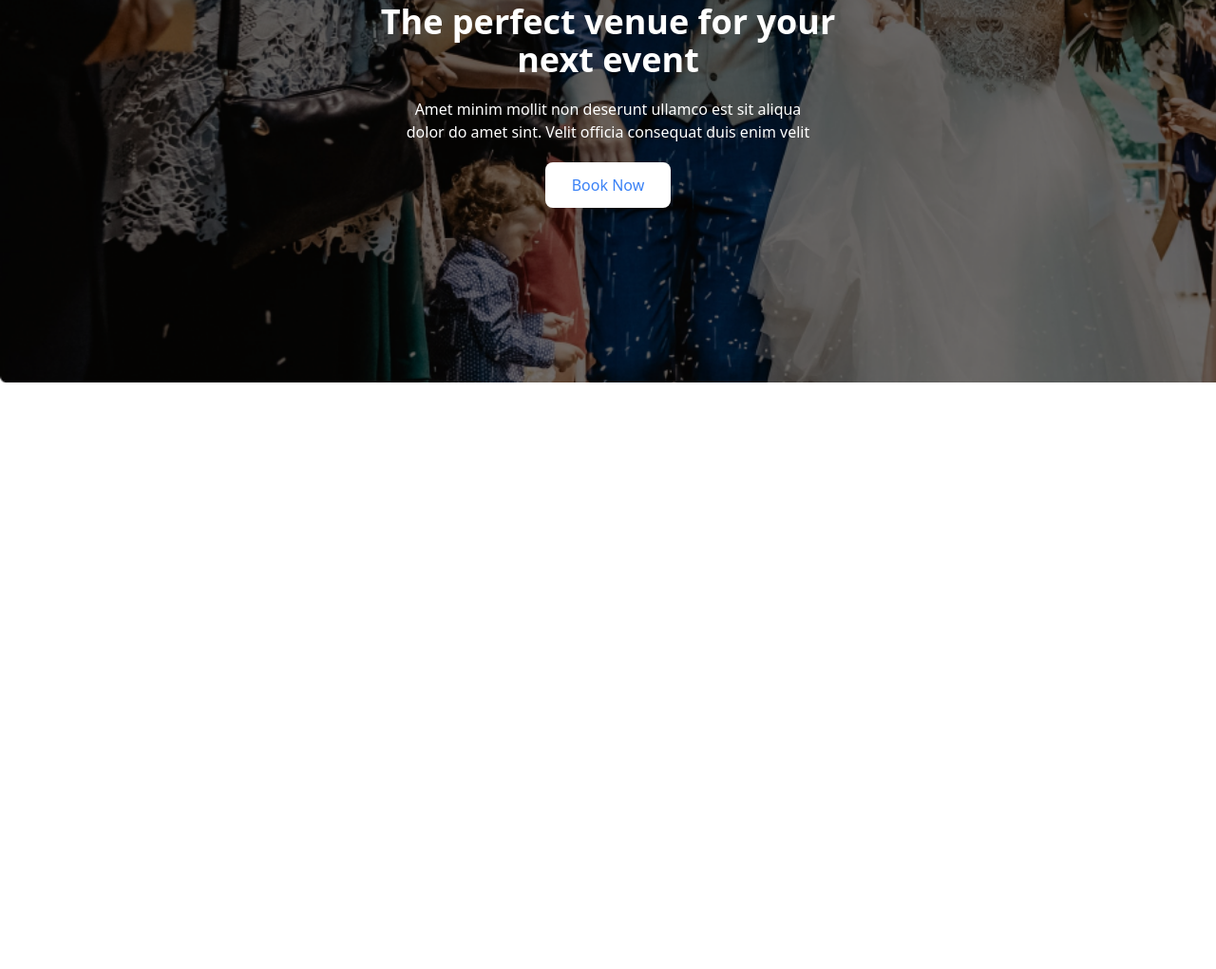
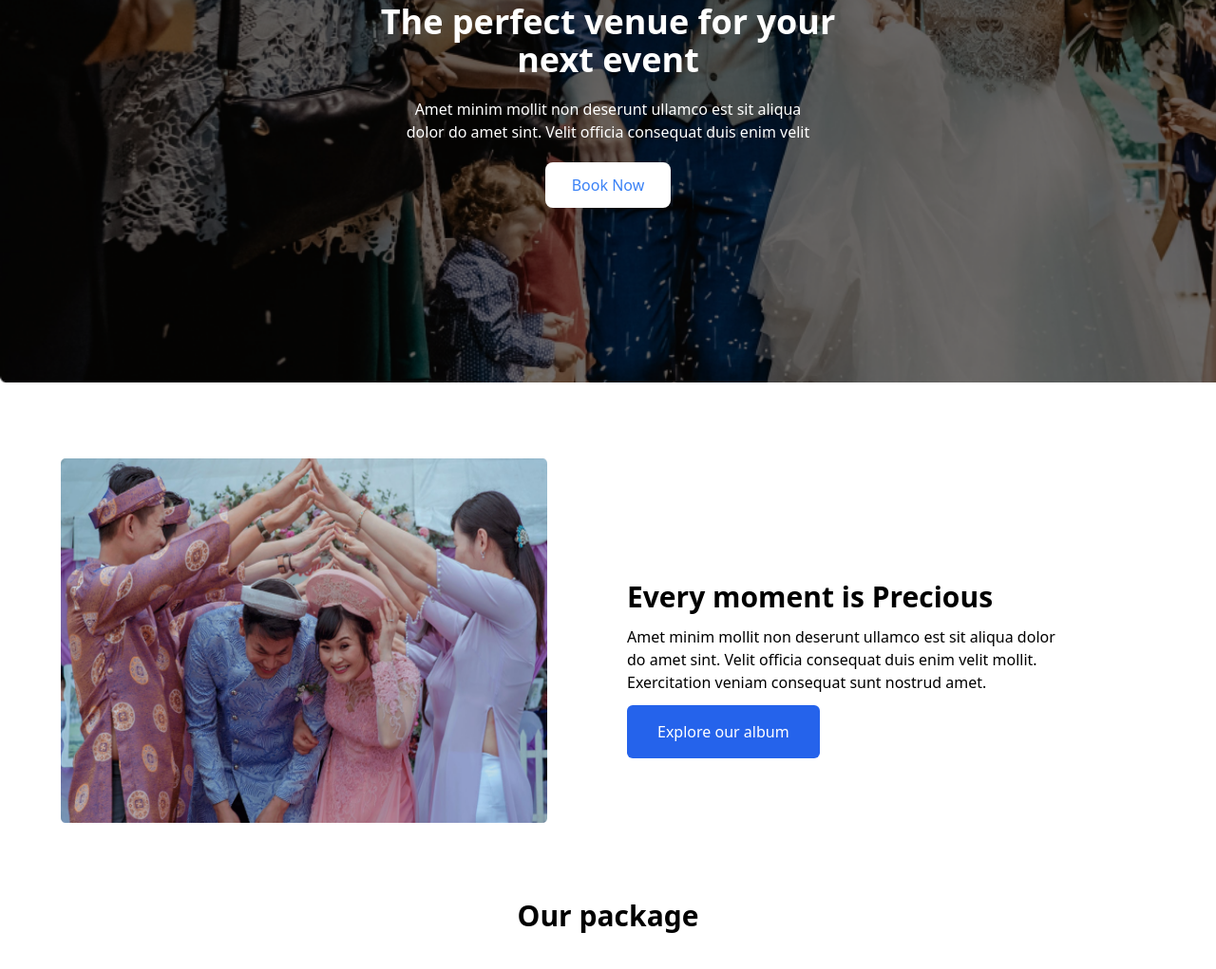
Before and after one commit to mahedi6666655555/to-do-for-18, a plain HTML site: page index.html in a window 1280 px wide. Shown: the part 477-1498 px from the top of the page at 95% size. Before the commit the page ends 880 px from the top, so only its background shows below. Drawn offline with nearby package versions, Linux system fonts and the light colour scheme.

Commit message:
add section is done

```diff
--- a/index.html
+++ b/index.html
@@ -29,9 +29,9 @@
         <div>
           <div class="for-banner">
             <div
-              class="  grid justify-center items-center text-center pt-[400px]"
+              class="grid justify-center items-center text-center pt-[400px]"
             >
-              <h1 class=" pb-5 text-4xl text-white font-bold">
+              <h1 class="pb-5 text-4xl text-white font-bold">
                 The perfect venue for your <br />
                 next event
               </h1>
@@ -51,6 +51,45 @@
     </section>
     <!-- here is banner section ends -->
 
+    <!-- here is main section  -->
+    <section class="w-full h-screen">
+      <div>
+        <div class="flex mt-20">
+          <!-- this is left sie  -->
+          <div class="w-1/2 h-96 ">
+            <img src="./images/wedding.png" class="w-4/5 h-96 mx-auto" alt="" />
+          </div>
+          <!-- this is right side -->
+          <div class="w-1/2 h-96  pt-32 pl-5">
+            <div class="w-4/5 ">
+              <h1 class="text-3xl font-bold pb-3">Every moment is Precious</h1>
+              <p class="pb-3">
+                Amet minim mollit non deserunt ullamco est sit aliqua dolor
+                <br />
+                do amet sint. Velit officia consequat duis enim velit mollit.
+                <br />
+                Exercitation veniam consequat sunt nostrud amet.
+              </p>
+              <div>
+                <button class="py-4 px-8 bg-blue-600 text-white rounded-md">
+                  Explore our album
+                </button>
+              </div>
+            </div>
+          </div>
+        </div>
+      </div>
+
+<!-- this is add title -->
+
+      <section>
+
+        <h1 class="text-center text-3xl font-bold pt-20">Our package</h1>
+
+      </section>
+    </section>
+    <!-- here is main ends -->
+
     <!-- script section here -->
     <script src="js/script.js"></script>
     <!-- script section here -->
```
